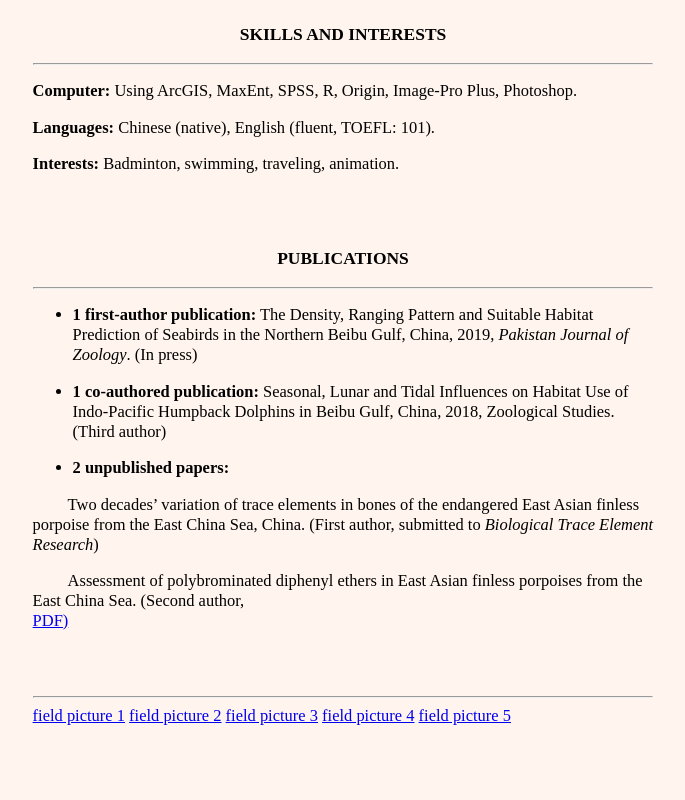
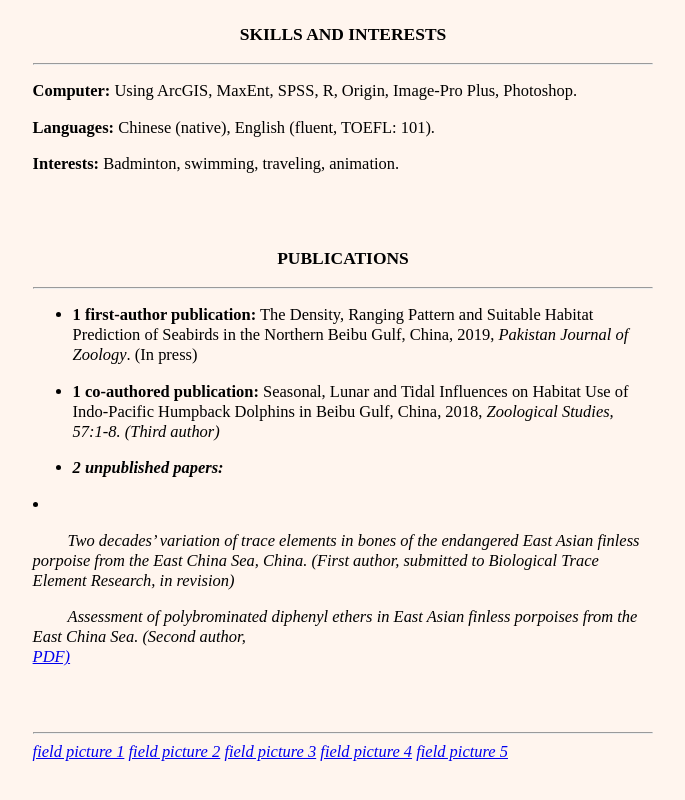
Before and after one commit to hao181234/joycv, a plain HTML site: page index.html in a window 1280 px wide. Shown: the part 2047-2847 px from the top of the page, without its empty margins (297-982 px from the left). Before the commit the page ends 2821 px from the top, so only its background shows below. Drawn offline with Linux system fonts and the light colour scheme.

Commit message:
format changes

```diff
--- a/index.html
+++ b/index.html
@@ -185,14 +185,14 @@
 	 </ul>
 
 	 <ul>
-	  <li><b>1 co-authored publication:</b> Seasonal, Lunar and Tidal Influences on Habitat Use of Indo-Pacific Humpback Dolphins in Beibu Gulf, China, 2018, Zoological Studies. (Third author)</li>
+	  <li><b>1 co-authored publication:</b> Seasonal, Lunar and Tidal Influences on Habitat Use of Indo-Pacific Humpback Dolphins in Beibu Gulf, China, 2018, <i>Zoological Studies<i/>, 57:1-8. (Third author)</li>
 	 </ul>
 
 	 <ul>
 	 <li><b>2 unpublished papers:</b></li>
 	 </ul>
-	 <p style="text-indent:35px;">Two decades’ variation of trace elements in bones of the endangered East Asian finless porpoise from the East China Sea, China. (First author, submitted to <i>Biological Trace Element Research</i>)</p>
-	 <p style="text-indent:35px;">Assessment of polybrominated diphenyl ethers in East Asian finless porpoises from the East China Sea. (Second author, <br/><a href="Manuscript.pdf" target="_blank">PDF)</a></p>
+	 <li style="type:1"><p style="text-indent:35px;">Two decades’ variation of trace elements in bones of the endangered East Asian finless porpoise from the East China Sea, China. (First author, submitted to <i>Biological Trace Element Research</i>, in revision)</p></li>
+	 <li, style="type:1"><p style="text-indent:35px;">Assessment of polybrominated diphenyl ethers in East Asian finless porpoises from the East China Sea. (Second author, <br/><a href="Manuscript.pdf" target="_blank">PDF)</a></p></li>
 	 <br/>
 	 <br/>
 	 <hr/>
```
